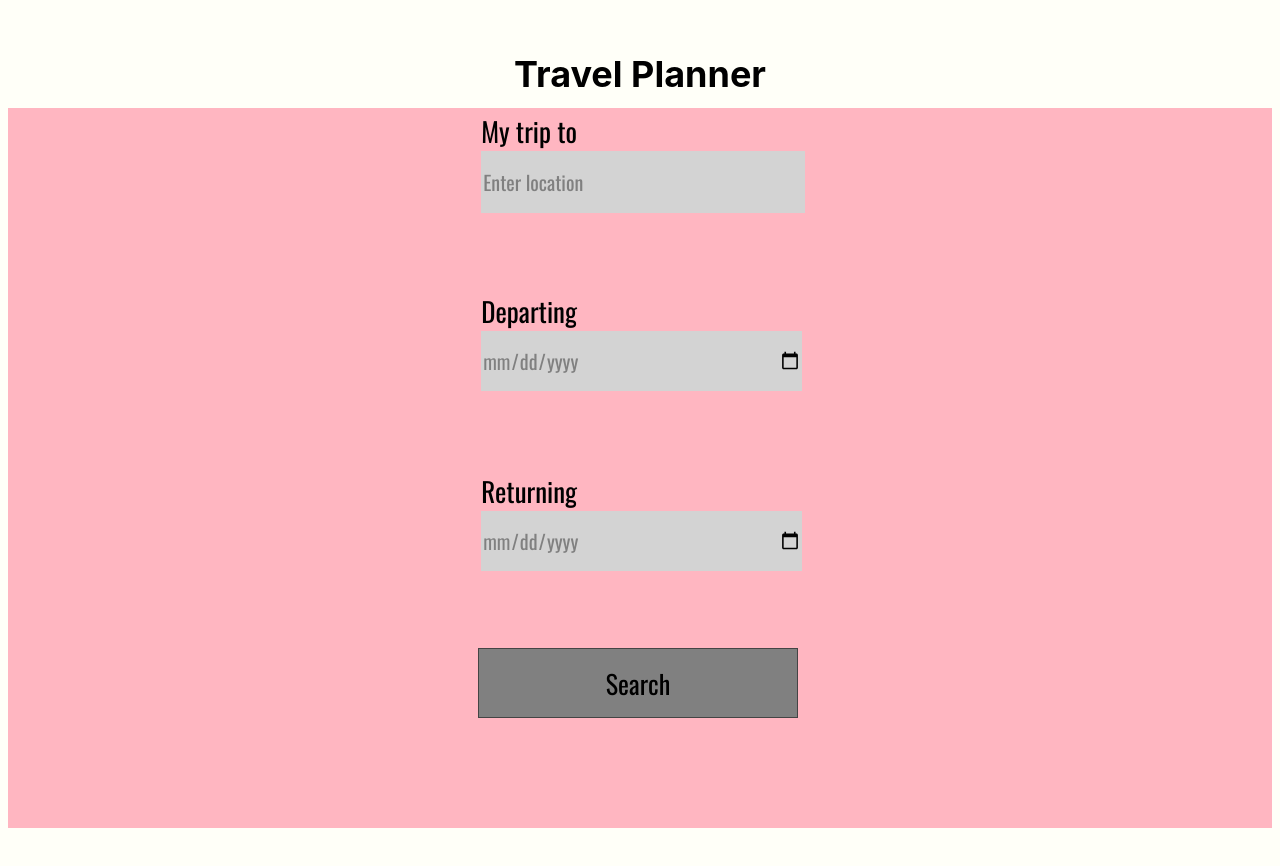
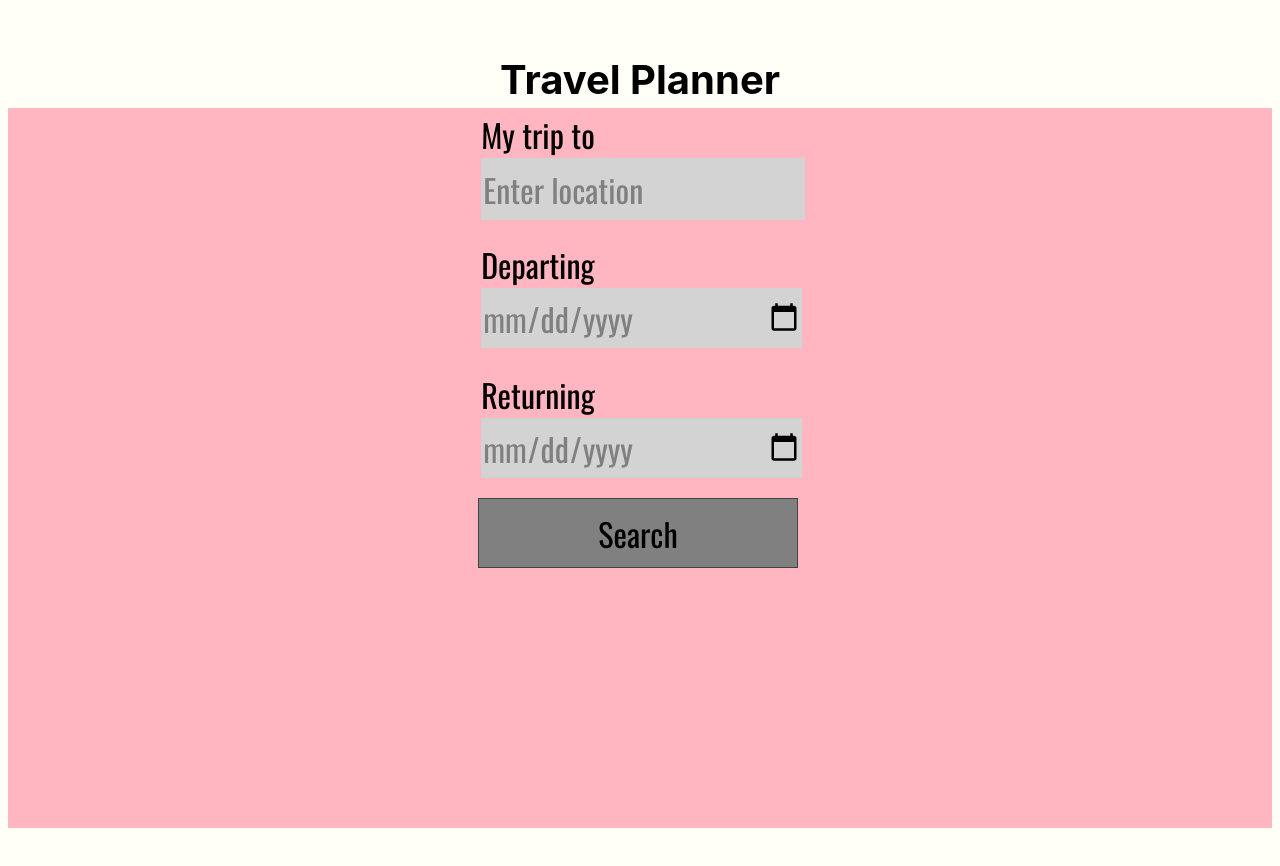
Before and after one commit to maykeloenning/fend-capstone-travel-app, a website built with webpack: page src/client/views/index.html in a window 1280 px wide. Built offline with nearby package versions, Linux system fonts and the light colour scheme; a web font is replaced by a local one.

Commit message:
“0.08”

```diff
--- a/src/client/index.js
+++ b/src/client/index.js
@@ -37,4 +37,4 @@ window.addEventListener('DOMContentLoaded', (e) => {
 })
 
 // Export statements for js
-export { performAction, performReturnAction };
+export { performAction, performReturnAction};
--- a/src/client/media/screen.scss
+++ b/src/client/media/screen.scss
@@ -1,7 +1,7 @@
 @media (max-width: 500px) {
     .container{
         display:grid;
-        grid-template-rows: 10px 300px 100px;
+        grid-template-rows: 10px 100px 100px;
         /* Initially each element has its own row for small screens */
         grid-template-areas:
         "hd"
@@ -15,7 +15,7 @@
     .container{
         display:grid;
         grid-template-columns: 0px 0px 300px;
-        grid-template-rows: 100px 1550px;
+        grid-template-rows: 900px 1550px;
         grid-template-areas:
         "hd hd hd hd hd hd hd hd hd"
         "sd sd main main main main main main main"
@@ -33,4 +33,9 @@
         "sd main main main main main main main main"
         "ft ft ft ft ft ft ft ft ft";
     }
+    #app, #result{
+        grid-template-rows: 130px 130px 130px 130px;
+    }
+
+
 }
--- a/src/client/styles/style.scss
+++ b/src/client/styles/style.scss
@@ -11,7 +11,6 @@ body{
     background: lightpink;
     color: black;
     justify-content: center;
-    font-size: 20px;
     font-family: 'Oswald', sans-serif;
 }
 
@@ -54,6 +53,7 @@ body{
     grid-area: main;
     flex-direction: column;
     padding-left: 2%;
+    font-size: 1.8em
 }
 
 #return{
@@ -66,7 +66,7 @@ body{
 /*  Basic Styling To Override Default For Basic HTML Elements */
 label{
     display:block;
-    font-size: 27px;
+    font-size: 2em;
 }
 
 input{
@@ -75,7 +75,7 @@ input{
     width: 320px;
     background:lightgray;
     color: gray;
-    font-size: 20px;
+    font-size: 2em;
     font-family: 'Oswald', sans-serif;
     border: none;
 }
@@ -91,7 +91,7 @@ button{
     cursor: pointer;
     background: gray;
     color: black;
-    font-size: 26px;
+    font-size: 2em;
     font-family: 'Oswald', sans-serif;
     border: 1px solid #444;
     transition: box-shadow .3s;
@@ -102,7 +102,7 @@ button:hover{
 }
 
 h1{
-    font-size: 36px;
+    font-size: 2.5em;
 }
 
 textarea{
```
Also changed, not shown: __test__/testClientPerformAction.spec.js (added, +21 -0 lines), README.md, __test__/testServerIndex.spec.js (line endings or trailing spaces).
